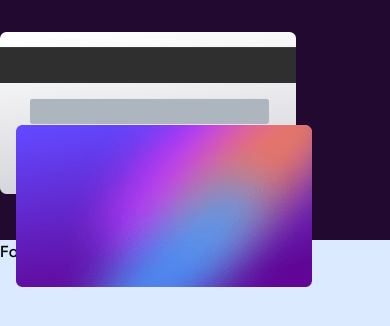
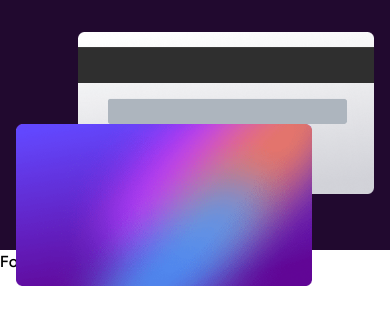
Before and after one commit to Dudeldups/FM-interactive-card-details-form, a React (Vite) app: page / in a window 390 px wide. Shown: the top 326 px of the page. Built offline with nearby package versions, Linux system fonts and the light colour scheme.

Commit message:
fixed card positioning for mobile

```diff
--- a/src/App.tsx
+++ b/src/App.tsx
@@ -3,7 +3,7 @@ import Form from "./components/Form";
 
 export default function App() {
   return (
-    <main className="font-space-grotesk font-medium min-h-screen bg-blue-100">
+    <main className="font-space-grotesk font-medium min-h-screen bg-clr-bg-main">
       <CardContainer />
       <Form />
     </main>
--- a/src/components/Card.tsx
+++ b/src/components/Card.tsx
@@ -1,3 +1,3 @@
-export default function Card() {
-  return <div>Card</div>;
+export default function Card({ side }: { side: string }) {
+  return <img className="" src={`images/bg-card-${side}.png`} alt="" />;
 }
--- a/src/components/CardContainer.tsx
+++ b/src/components/CardContainer.tsx
@@ -2,23 +2,17 @@ import Card from "./Card";
 
 export default function CardContainer() {
   return (
-    <aside className="relative w-full h-60 bg-clr-primary-700">
-      <figure className="absolute w-full right-0 top-8">
-        <img
-          className="w-[min(76%,25rem)]"
-          src="images/bg-card-back.png"
-          alt=""
-        />
-        <figcaption></figcaption>
-      </figure>
-      <figure className="absolute w-full z-10 left-4 top-[7.8125rem]">
-        <img
-          className="w-[min(76%,25rem)]"
-          src="images/bg-card-front.png"
-          alt=""
-        />
-        <figcaption></figcaption>
-      </figure>
+    <aside className="flex justify-center h-[min(64vw,20rem)] bg-clr-primary-700">
+      <div className="relative w-[min(100%,45rem)]">
+        <figure className="w-[min(76%,25rem)] absolute right-4 top-8">
+          <Card side="back" />
+          <figcaption></figcaption>
+        </figure>
+        <figure className="w-[min(76%,25rem)] absolute z-10 left-4 top-[min(2rem+23.5vw,9.77rem)]">
+          <Card side="front" />
+          <figcaption></figcaption>
+        </figure>
+      </div>
     </aside>
   );
 }
--- a/tailwind.config.js
+++ b/tailwind.config.js
@@ -13,9 +13,6 @@ export default {
         "clr-primary-300": "#dedddf",
         "clr-error": "#ff5252",
       },
-      width: {
-        card: "min(76%,25rem)",
-      },
     },
   },
   plugins: [],
```
